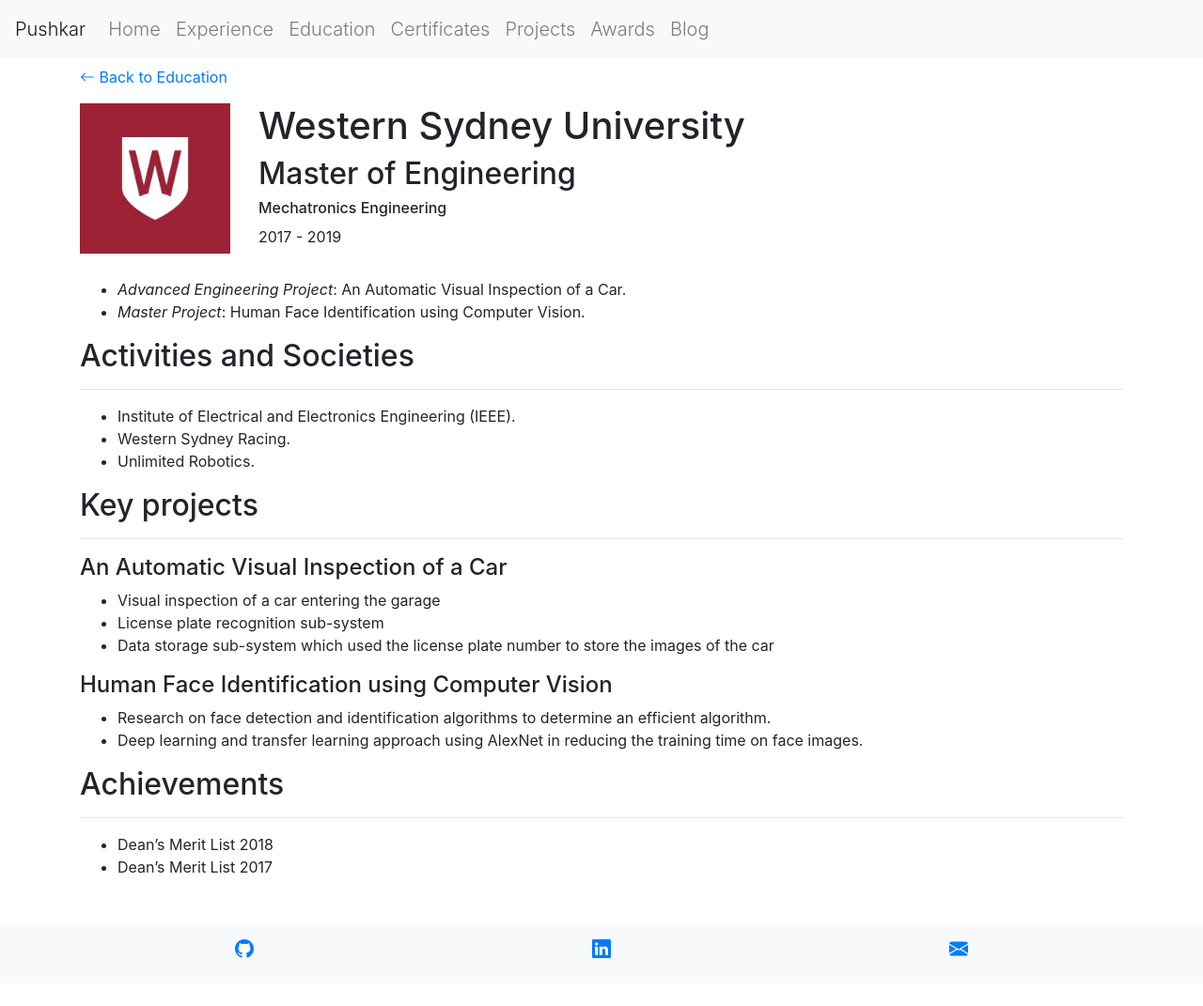
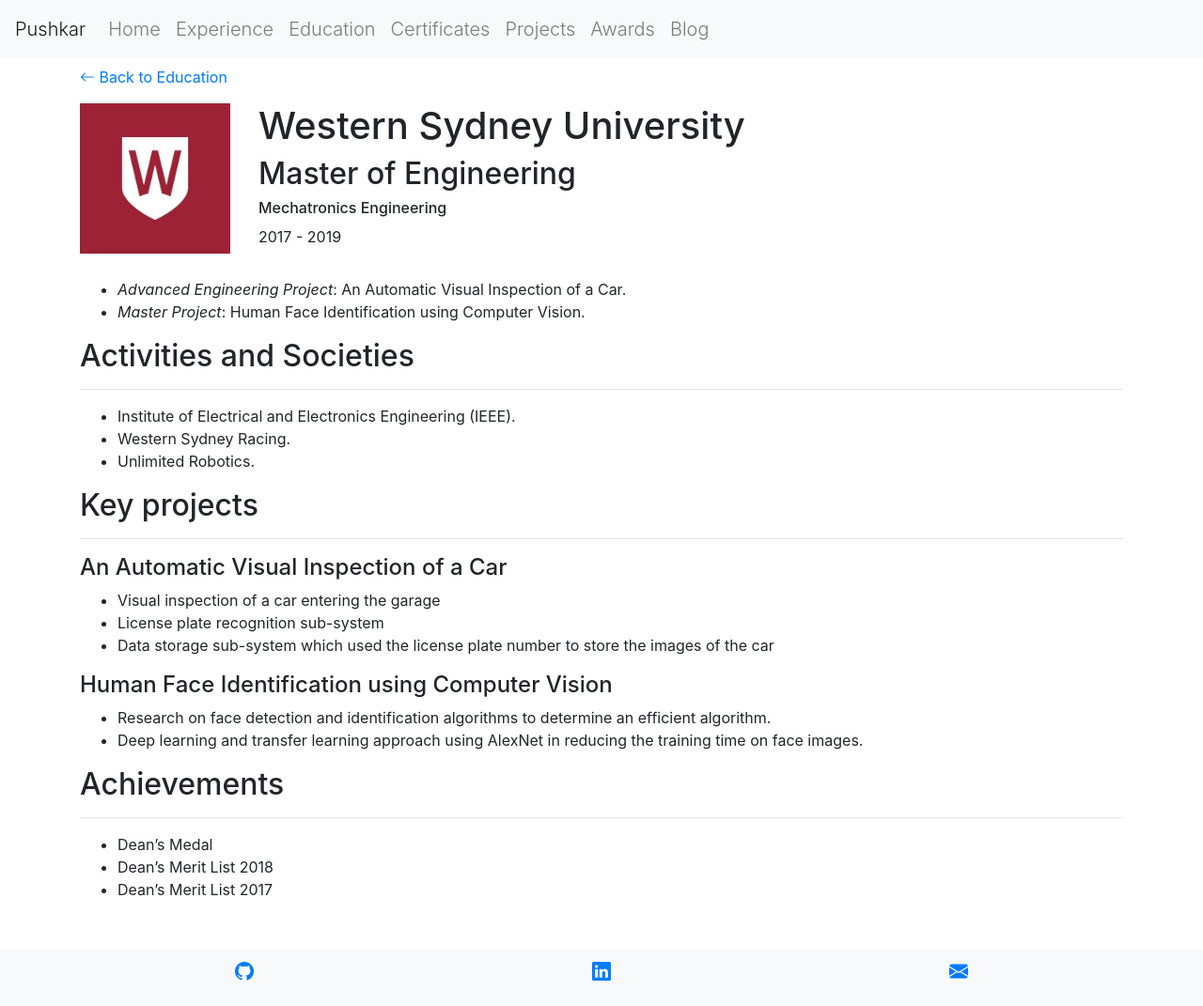
Before and after one commit to pushkarkadam/portfolio, a Jekyll site: the page built from my_collections/_degrees/meng.md, in a window 1280 px wide. Shown: the whole page at 94% size. Built offline with Jekyll 4.4.1, drawn with Linux system fonts in a browser that asks for light colours; nearby versions of some CDN libraries; before the commit the page ends 1047 px from its top, so only the background shows below that.

Commit message:
Added an achievement.

```diff
--- a/my_collections/_degrees/meng.md
+++ b/my_collections/_degrees/meng.md
@@ -36,6 +36,6 @@
 
 ## Achievements
 ---
-
+* Dean's Medal
 * Dean's Merit List 2018
 * Dean's Merit List 2017
```
